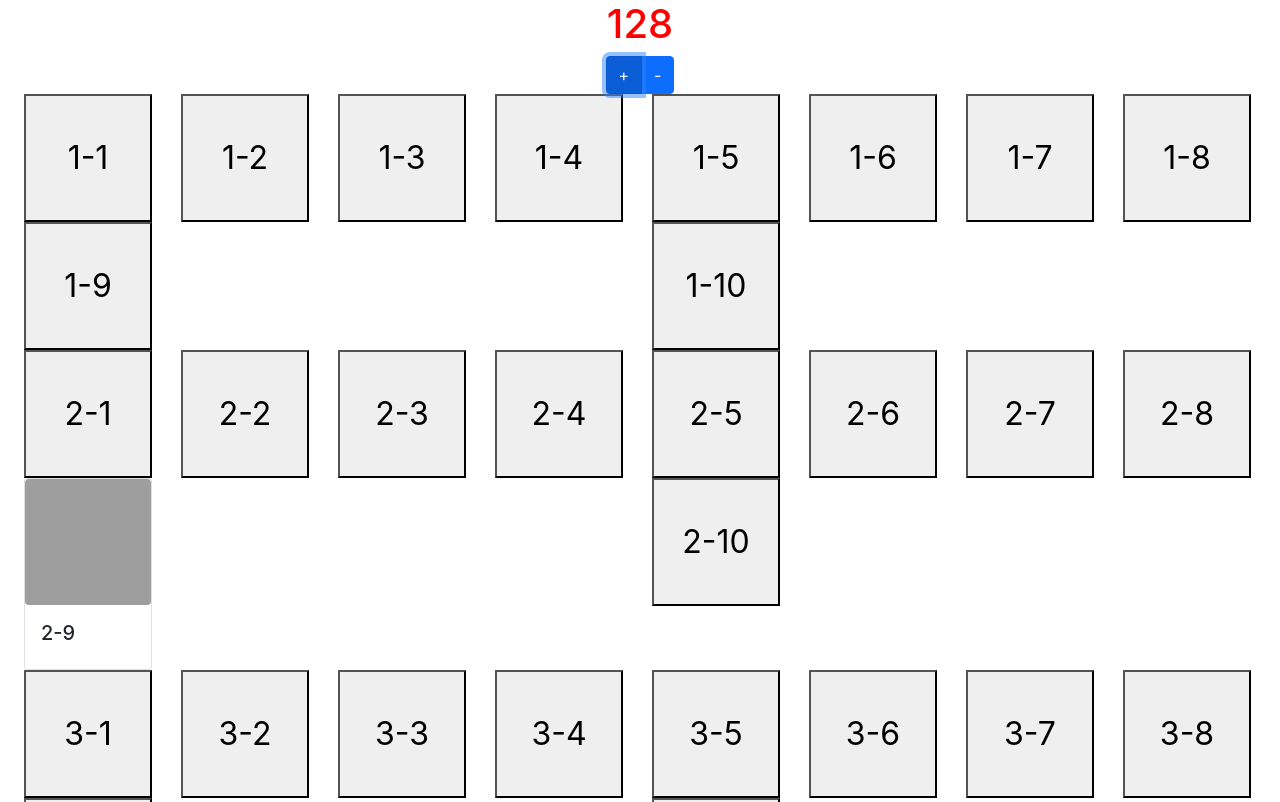
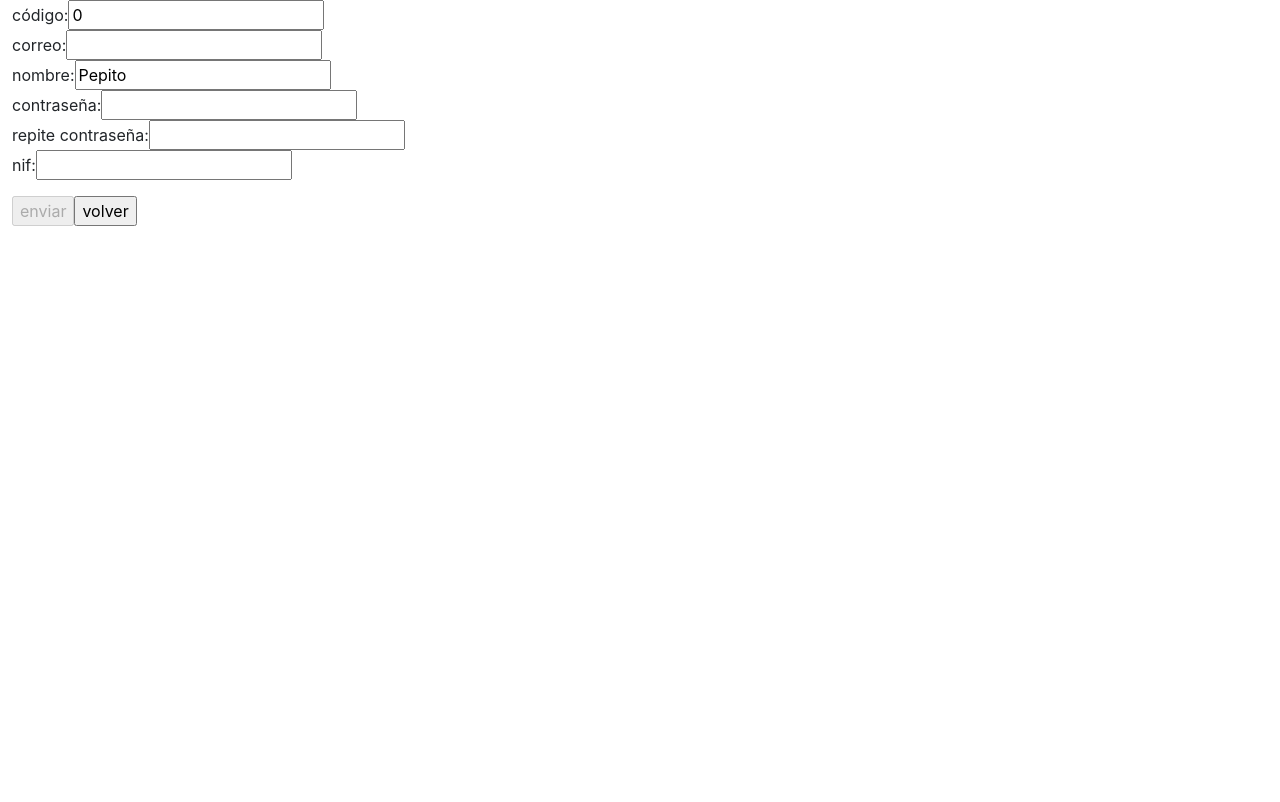
Before and after one commit to jmagit/FS20220503, a React (Create React App) app in the folder react-app/: page / in a window 1280 px wide. Shown: the top 802 px of the page. Built offline with nearby package versions, Linux system fonts and the light colour scheme; grey boxes are pictures that could not be loaded.

Commit message:
form state

```diff
--- a/react-app/src/App.js
+++ b/react-app/src/App.js
@@ -2,6 +2,7 @@ import './App.css';
 import Calculadora from './calculadora';
 import { ErrorBoundary } from './comunes';
 import Demos from './ejemplos';
+import Formulario from './formulario';
 import FotoMuro from './muro';
 
 
@@ -9,7 +10,7 @@ export default function App() {
   return (
     <div className='container-fluid'>
       <ErrorBoundary>
-        <FotoMuro />
+        <Formulario />
       </ErrorBoundary>
     </div>
   )
--- a/react-app/src/formulario.js
+++ b/react-app/src/formulario.js
@@ -8,7 +8,7 @@ export default class Formulario extends React.Component {
             elemento: {
                 id: 0,
                 email: '',
-                nombre: '',
+                nombre: 'Pepito',
                 contraseña: '',
                 recontraseña: '',
                 nif: '',
@@ -21,6 +21,14 @@ export default class Formulario extends React.Component {
     }
 
     handleChange(event) {
+        let cmp = event.target.name
+        let value = event.target.value
+        this.setState(prev => {
+            let elemento = this.state.elemento;
+            elemento[cmp] = value
+            return { elemento }
+        });
+
     }
 
     render() {
@@ -28,27 +36,27 @@ export default class Formulario extends React.Component {
             <form ref={this.form}>
                 <p>
                     <label htmlFor='id'>código:</label>
-                    <input type='number' id='id' name='id' value={this.state.id} onChange={this.handleChange} />
+                    <input type='number' id='id' name='id' value={this.state.elemento.id} onChange={this.handleChange} />
                     <ValidationMessage msg={this.state.errores.id} />
                     <br />
                     <label htmlFor='email'>correo:</label>
-                    <input type='email' id='email' name='email' value={this.state.email} onChange={this.handleChange} />
+                    <input type='email' id='email' name='email' value={this.state.elemento.email} onChange={this.handleChange} />
                     <ValidationMessage msg={this.state.errores.email} />
                     <br />
                     <label htmlFor='nombre'>nombre:</label>
-                    <input type='text' id='nombre' name='nombre' value={this.state.nombre} onChange={this.handleChange} />
+                    <input type='text' id='nombre' name='nombre' value={this.state.elemento.nombre} onChange={this.handleChange} />
                     <ValidationMessage msg={this.state.errores.nombre} />
                     <br />
                     <label htmlFor='contraseña'>contraseña:</label>
-                    <input type='password' id='contraseña' name='contraseña' value={this.state.contraseña} onChange={this.handleChange} />
+                    <input type='password' id='contraseña' name='contraseña' value={this.state.elemento.contraseña} onChange={this.handleChange} />
                     <ValidationMessage msg={this.state.errores.contraseña} />
                     <br />
                     <label htmlFor='recontraseña'>repite contraseña:</label>
-                    <input type='password' id='recontraseña' name='recontraseña' value={this.state.recontraseña} onChange={this.handleChange} />
+                    <input type='password' id='recontraseña' name='recontraseña' value={this.state.elemento.recontraseña} onChange={this.handleChange} />
                     <ValidationMessage msg={this.state.errores.recontraseña} />
                     <br />
                     <label htmlFor='nif'>nif:</label>
-                    <input type='text' id='nif' name='nif' value={this.state.nif} onChange={this.handleChange} />
+                    <input type='text' id='nif' name='nif' value={this.state.elemento.nif} onChange={this.handleChange} />
                     <ValidationMessage msg={this.state.errores.nif} />
                 </p>
                 <p>
```
